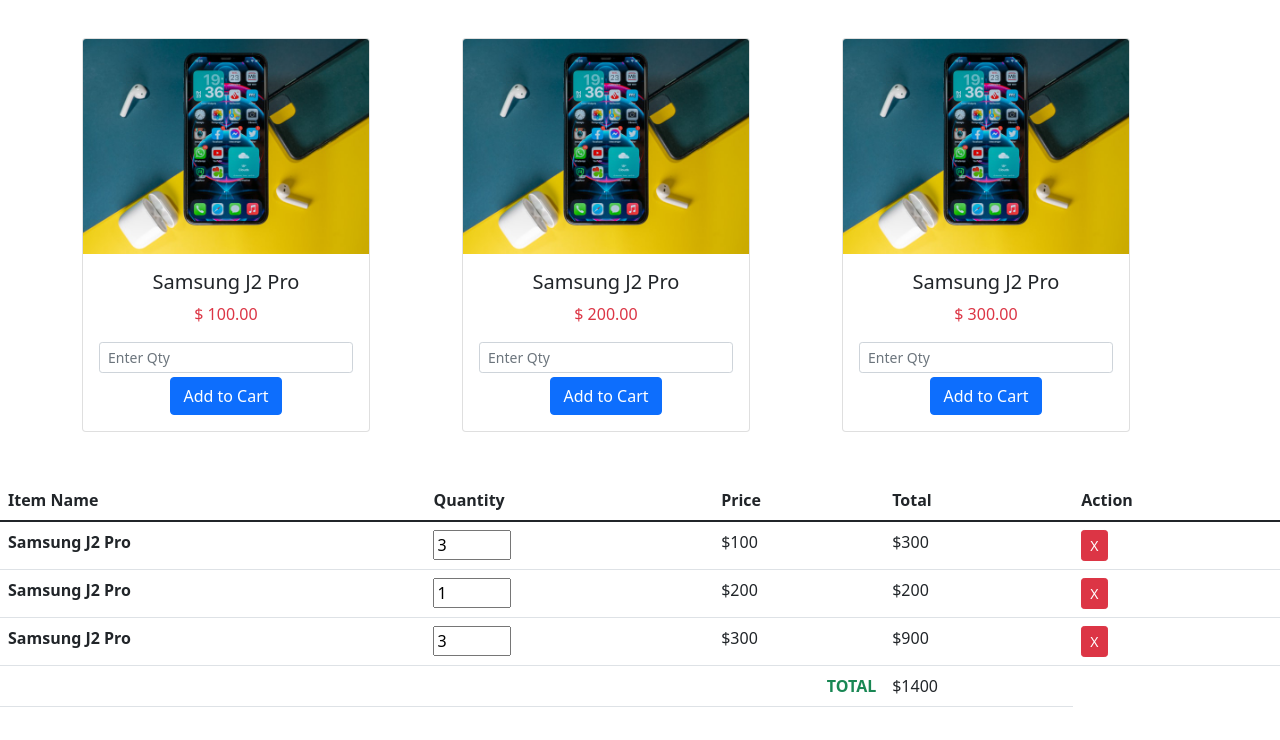
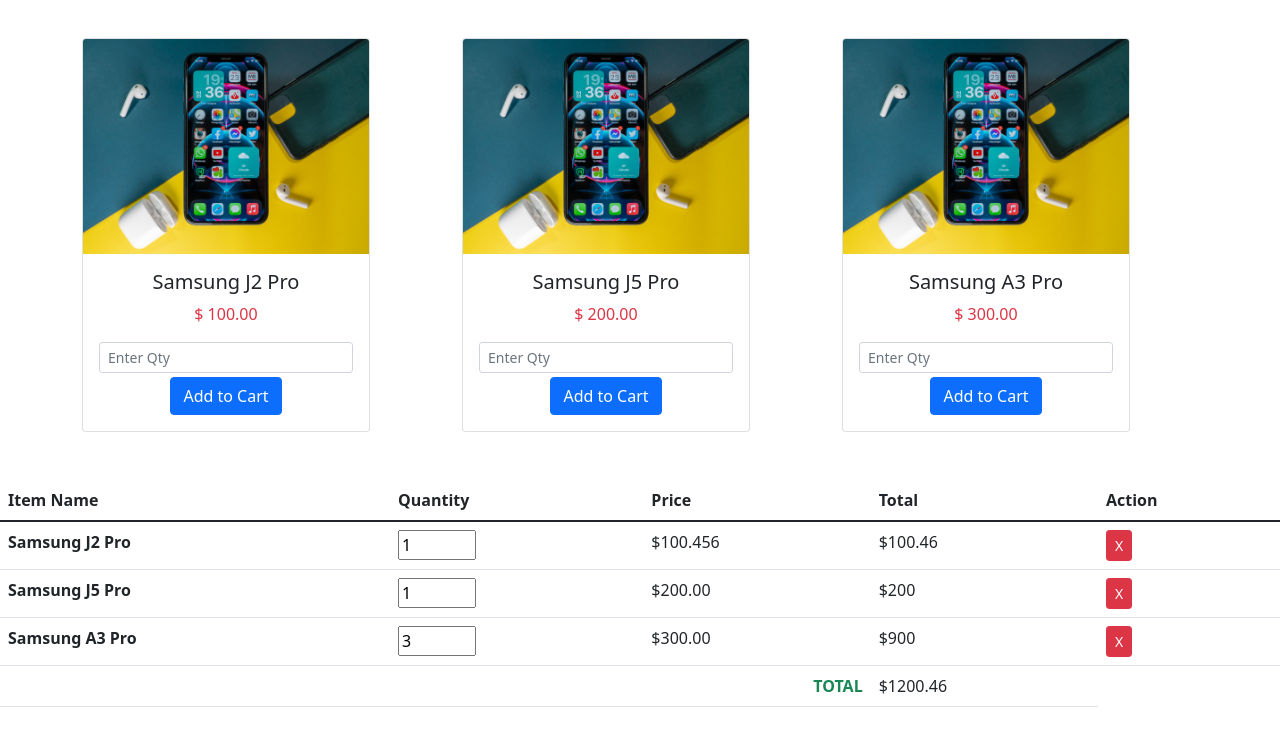
Before and after one commit to kumu98/codingchallenge1, a plain HTML site: page index.html in a window 1280 px wide. Shown: the part 60-800 px from the top of the page. Drawn offline with nearby package versions, Linux system fonts and the light colour scheme.

Commit message:
adding floatparsefixeddigitnumber

```diff
--- a/index.html
+++ b/index.html
@@ -30,7 +30,7 @@
             <div class="card text-center" style="width: 18rem;">
                 <img src="./images/iphone6.jpg" class="card-img-top" alt="...">
                 <div class="card-body">
-                  <h5 class="card-title">Samsung J2 Pro</h5>
+                  <h5 class="card-title">Samsung J5 Pro</h5>
                   <p class="card-text text-danger">$ 200.00</p>
                   <input class="form-control form-control-sm" type="text" placeholder="Enter Qty" aria-label=".form-control-sm example">
                   <a href="#" class="btn btn-primary mt-1">Add to Cart</a>
@@ -41,7 +41,7 @@
             <div class="card text-center" style="width: 18rem;">
                 <img src="./images/iphone6.jpg" class="card-img-top" alt="...">
                 <div class="card-body">
-                  <h5 class="card-title">Samsung J2 Pro</h5>
+                  <h5 class="card-title">Samsung A3 Pro</h5>
                   <p class="card-text text-danger">$ 300.00</p>
                   <input class="form-control form-control-sm" type="text" placeholder="Enter Qty" aria-label=".form-control-sm example">
                   <a href="#" class="btn btn-primary mt-1">Add to Cart</a>
@@ -63,22 +63,22 @@
         <tbody class="cartitems">
           <tr class="cartrows">
             <th scope="row">Samsung J2 Pro</th>
-            <td><input type="number" class="qtynumber" id="quantity" name="quantity" min="1" max="3" value="3"/></td>
-            <td class="price">$100</td>
+            <td><input type="number" class="qtynumber" id="quantity" name="quantity" min="1" max="3" value="1"/></td>
+            <td class="price">$100.456</td>
             <td class="total"></td>
             <td><a href="#" class="btn btn-danger btn-sm delete">X</a></td>
           </tr>
           <tr class="cartrows">
-            <th scope="row">Samsung J2 Pro</th>
+            <th scope="row">Samsung J5 Pro</th>
             <td><input type="number" class="qtynumber" id="quantity" name="quantity" min="1" max="3" value="1"/></td>
-            <td class="price">$200</td>
+            <td class="price">$200.00</td>
             <td class="total"></td>
             <td><a href="#" class="btn btn-danger btn-sm delete">X</a></td>
           </tr>
           <tr class="cartrows">
-            <th scope="row">Samsung J2 Pro</th>
+            <th scope="row">Samsung A3 Pro</th>
             <td><input type="number" class="qtynumber" id="quantity" name="quantity" min="1" max="3" value="3"/> </td>
-            <td class="price">$300</td>
+            <td class="price">$300.00</td>
             <td class="total"></td>
             <td><a href="#" class="btn btn-danger btn-sm delete">X</a></td>
           </tr>
--- a/js/myscript.js
+++ b/js/myscript.js
@@ -8,8 +8,9 @@
         let priceElement = document.getElementsByClassName('price')[i];
         let qtyElement = document.getElementsByClassName('qtynumber')[i];
         // console.log(priceElement,qtyElement);
-        // parseFloar will turn any string into a float - a number with decimal points after it
-        let price = parseFloat(priceElement.innerText.replace('$',""));
+        // parseFloat will turn any string into a float - a number with decimal points after it
+        let numberPrice = priceElement.innerText.replace('$',"")
+        let price = parseFloat(numberPrice).toFixed(2);
         let quantity = qtyElement.value;
         total = (price * quantity);
         document.getElementsByClassName("total")[i].innerText = "$"+ total;
@@ -36,7 +37,7 @@
         let qtyElement = cartRow.getElementsByClassName('qtynumber')[0];
         // console.log(priceElement,qtyElement);
         // turn any string into a float - a number with decimal points after it
-        let price = parseFloat(priceElement.innerText.replace('$',""));
+        let price = parseFloat(priceElement.innerText.replace('$',"")).toFixed(2);
         let quantity = qtyElement.value;
         total = total + (price * quantity);
     }
```
